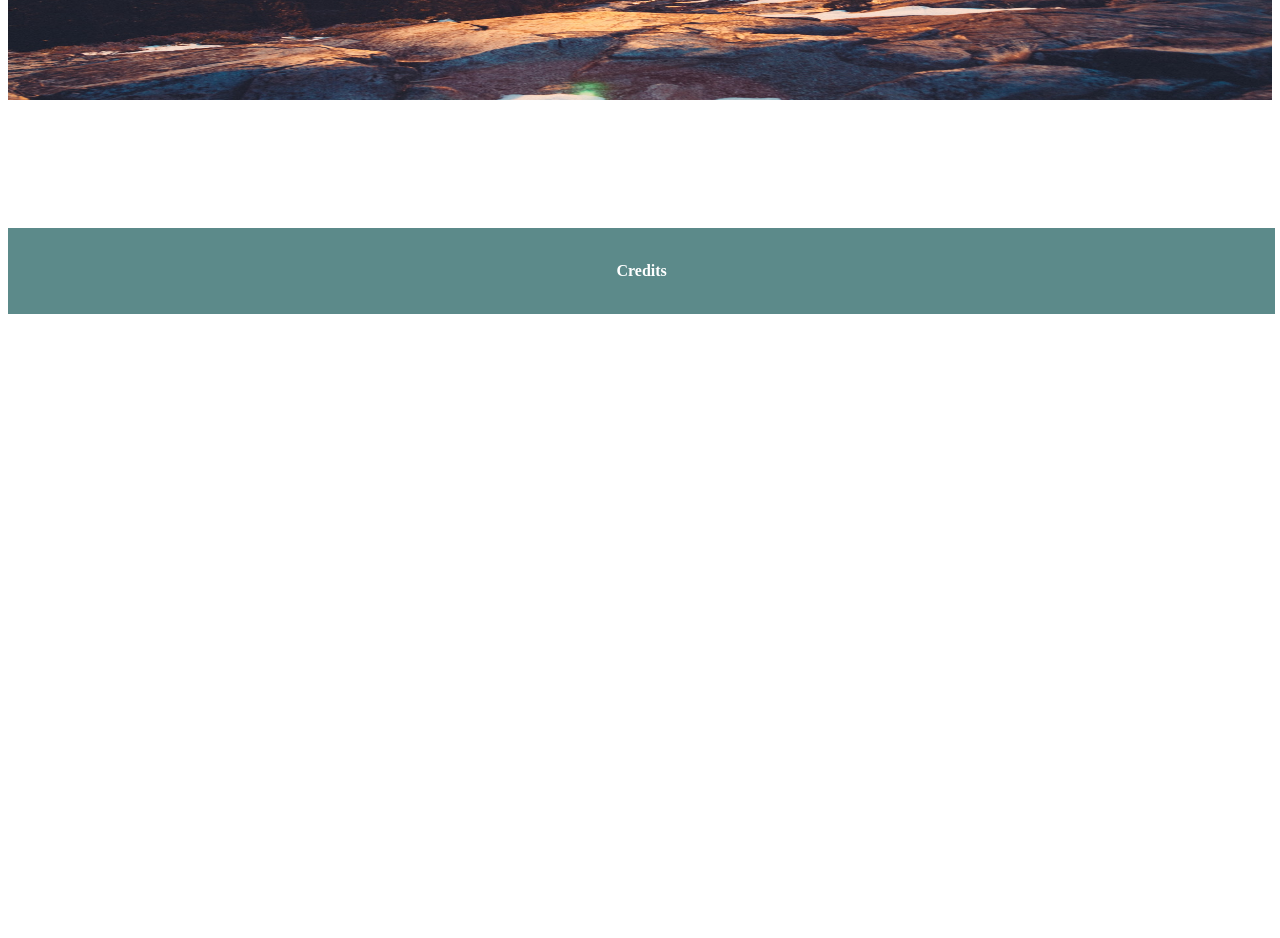
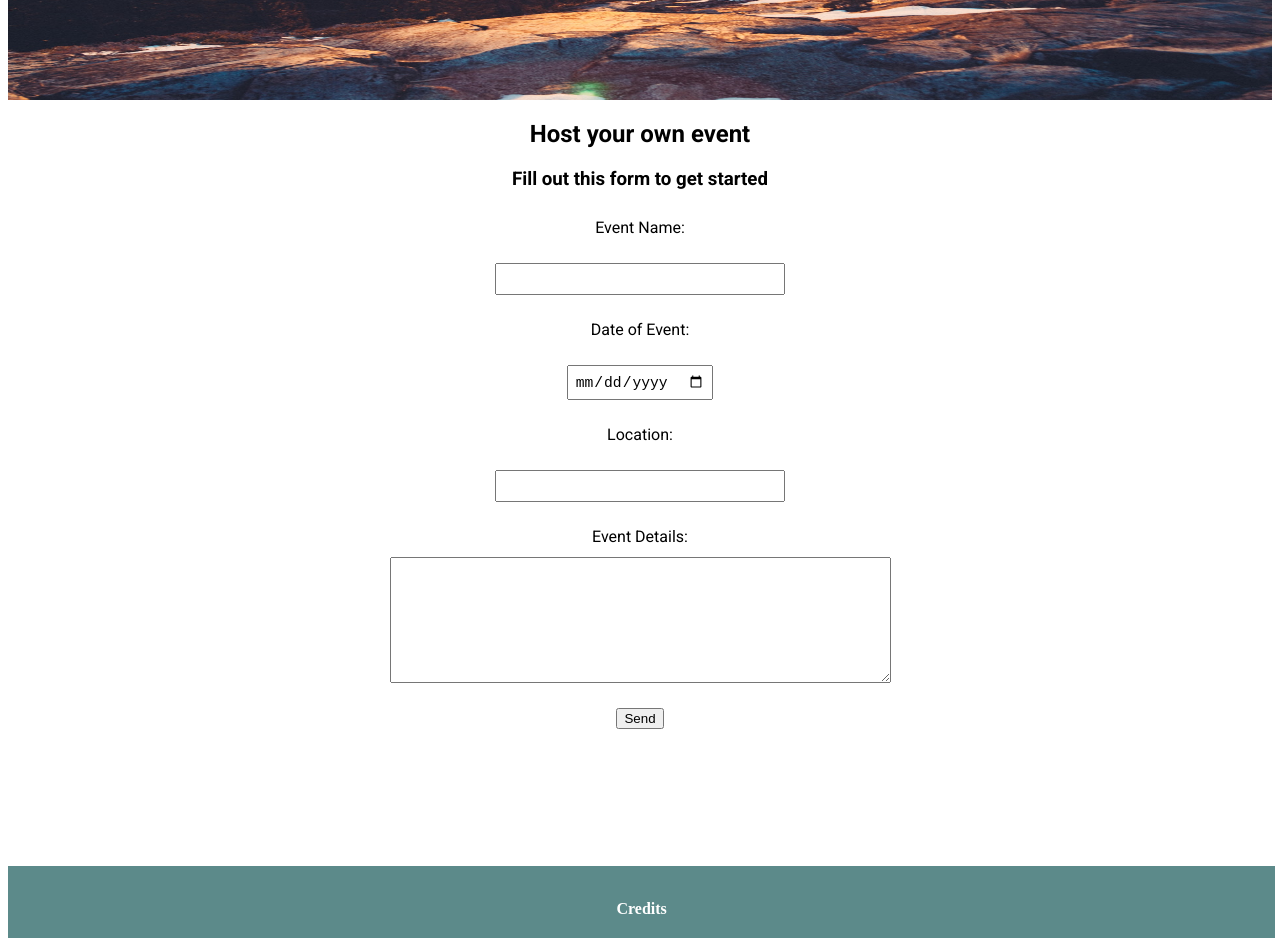
Before and after one commit to allawa1/Zoomer, a React (Create React App) app in the folder zoomer/: page /Form in a window 1280 px wide. Shown: the part 280-1218 px from the top of the page. Before the commit the page ends 800 px from the top, so only its background shows below. Built offline with nearby package versions, Linux system fonts and the light colour scheme; a web font is replaced by a local one.

Commit message:
add form

```diff
--- a/zoomer/src/App.css
+++ b/zoomer/src/App.css
@@ -172,7 +172,7 @@ input {
 }
 
  .card {
-  box-shadow: 4px 8px 4px 4px rgba(0, 0, 0, 0.2);
+  box-shadow: 2px 8px 4px 8px rgba(0, 0, 0, 0.2);
   padding: 50px;
   text-align: center;
   background-color: rgb(177, 205, 205);
@@ -188,6 +188,31 @@ input {
   transform: scale(1.1);
 
  }
+
+
+.host-event {
+  background-color: rgb(249, 249, 6);
+
+}
+
+h2 > .host-event {
+    color: rgb(15, 138, 56);
+}
+
+form {
+  display: block;
+  align-items: right;
+  line-height: 40px;
+}
+
+form input{
+  padding: 6px;
+  font-size: 11pt;
+}
+
+input {
+  margin: 15px;
+}
 
 /* ----------- ABOUT ------------- */
 
--- a/zoomer/src/App.js
+++ b/zoomer/src/App.js
@@ -6,6 +6,7 @@ import Login from './components/Login'
 import { Route, Switch } from 'react-router-dom';
 import About from './components/About';
 import Landing from './components/Landing'
+import Form from './components/Form'
 
 import Alexia from './components/Alexia';
 import Daisy from './components/Daisy';
@@ -24,6 +25,7 @@ function App() {
         <Switch>
           <Route exact path="/" component={Landing}/>
           <Route exact path="/Dashboard" component={Dashboard} />
+          <Route exact path="/Form" component={Form} />
           <Route exact path="/Credits" component={Credits} />
           <Route exact path="/Login" component={Login} />
           <Route exact path="/About" component={About} />
--- a/zoomer/src/components/Dashboard.js
+++ b/zoomer/src/components/Dashboard.js
@@ -3,6 +3,8 @@ import ReactDOM from 'react-dom';
 
 import { Link } from 'react-router-dom';
 import SearchIcon from '@material-ui/icons/Search';
+
+import Form from './Form';
 
 import '../App.css';
 
@@ -75,13 +77,13 @@ class Dashboard extends Component {
 
                 <div className="column" onclick="openTab('b1')" >
                     <div className="card">
-                        <h2><Link to="/">Sports</Link></h2>
+                        <h2><Link to="/">Arts & Culture</Link></h2>
                     </div>
                 </div>
 
                 <div className="column" onclick="openTab('b1')" >
-                    <div className="card">
-                        <h2><Link to="/">Arts & Culture</Link></h2>
+                    <div className="card host-event">
+                        <h2 ><Link to="/Form">Host an event!</Link></h2>
                     </div>
                 </div>
 
--- /dev/null
+++ b/zoomer/src/components/Form.js
@@ -0,0 +1,37 @@
+import React from 'react'
+import { Route, Switch, Link } from 'react-router-dom';
+
+
+import '../App.css';
+
+
+const Form = () => {
+    return (
+        <div className="Form">
+            <h2>Host your own event</h2>
+            <h3>Fill out this form to get started</h3>
+
+            <form action=""
+            method="POST"
+            enctype="multipart/form-data"
+            name="PostForm">
+                Event Name:<br/>
+                <input type="text" size="30" name="Event-Name"/><br/>
+
+                Date of Event: <br/>
+                <input type="date" name="Event-Date"/> <br/>
+
+                Location:<br />
+                <input type="text" size="30" name="Event-Location"/><br/>
+
+                Event Details:<br/>
+                <textarea name="Event-Details" rows="8" cols="60">
+                </textarea><br/>
+                <button type="submit" value="Submit">Send</button>
+
+            </form>
+        </div>
+    )
+}
+
+export default Form;
```
Also changed, not shown: 1 other file (tests, documents, lock files or other folders).
